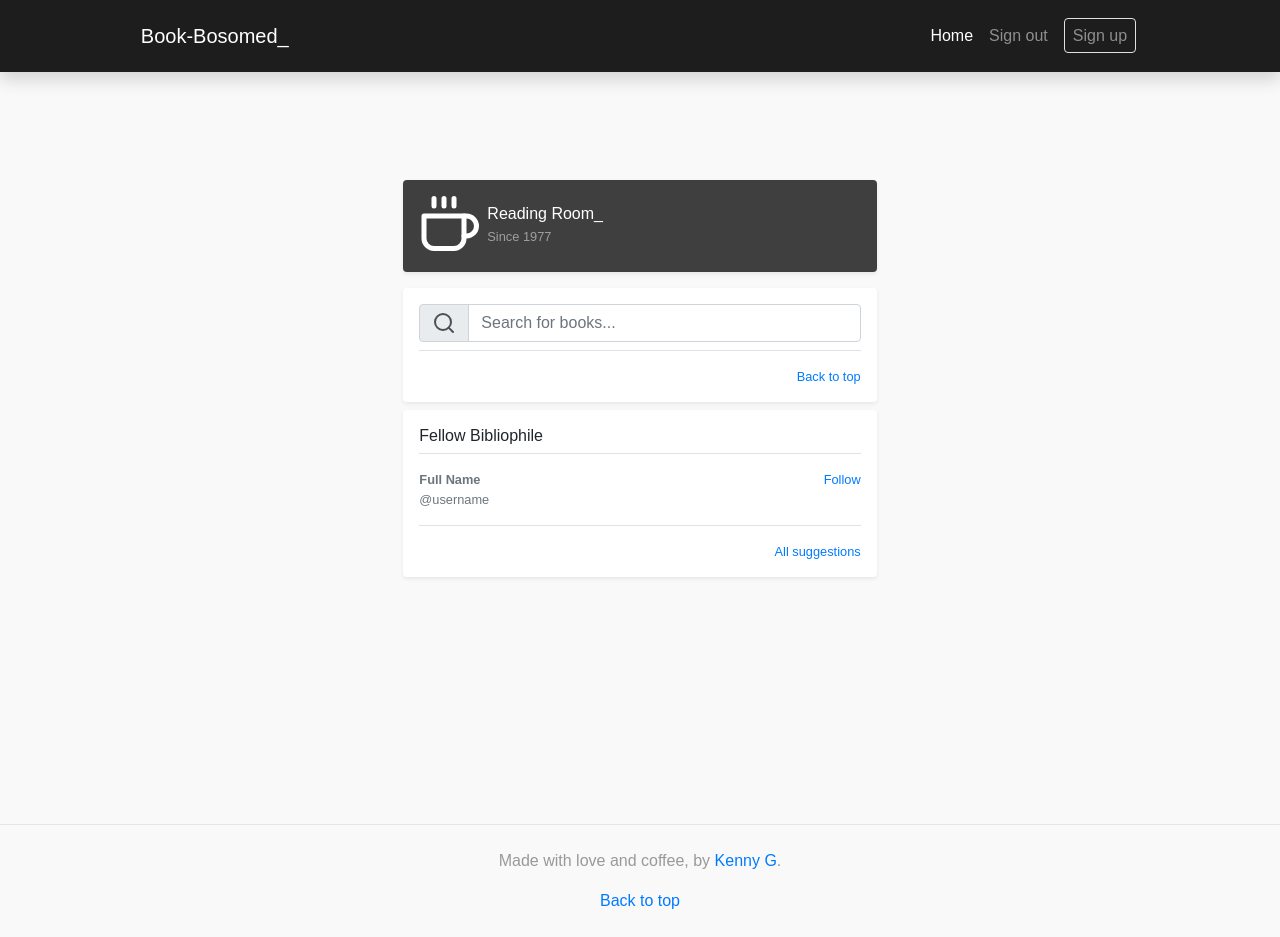
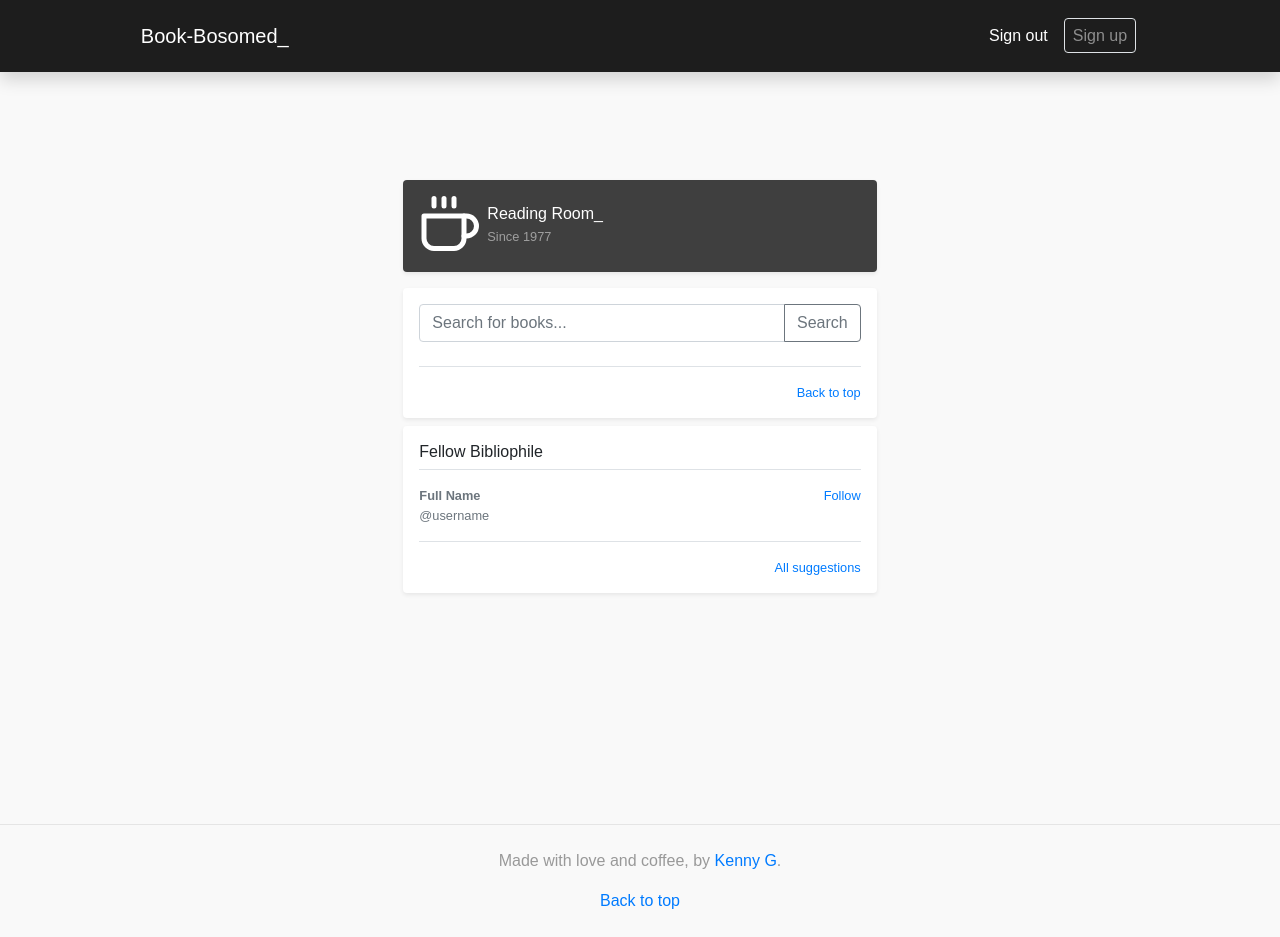
Before and after one commit to KennethYoel/book-bosomed, a Flask app: template templates/search.html in a window 1280 px wide. Run offline with Flask 2, Linux system fonts and the light colour scheme; the template is opened without the code that fills it, so the values that code supplies are empty; some libraries are stand-ins or nearby versions.

Commit message:
updated search.html search bar

```diff
--- a/application.py
+++ b/application.py
@@ -91,7 +91,7 @@ def login():
     # Forget any user_id
     session.clear()
 
-    user_name = (request.form.get("username"),)
+    user_name = request.form.get("username")
 
     # User reached route via POST (as by submitting a form via POST)
     if request.method == "POST":
@@ -141,4 +141,18 @@ def logout():
 def search():
     """Home page for book review site"""
 
-    return render_template("search.html")
+    if 'user_id' in session:
+        # Query for requested book in the database
+        results = request.form.get("search-books")
+        search_books = '%'+results+'%'
+        book_list = db.execute("SELECT * FROM book WHERE title LIKE :title", {"title" : search_books}).fetchall()
+
+        return render_template("search.html", book_list=book_list)
+    else:
+        return render_template("login.html")
+
+@app.route("/book", methods=["POST"])
+def book():
+    """Book Page"""
+
+    return render_template("book.html")
--- a/templates/search.html
+++ b/templates/search.html
@@ -1,7 +1,7 @@
 {% extends "layout.html" %}
 
 {% block title %}
-    Book-Bosomed Search
+    Search für Books
 {% endblock %}
 
 {% block head %}
@@ -22,10 +22,7 @@
         <div class="collapse navbar-collapse" id="navbarCollapse">
         <ul class="navbar-nav ml-auto px-4">
             <li class="nav-item active">
-            <a class="nav-link" href="{{ url_for('index') }}">Home <span class="sr-only">(current)</span></a>
-            </li>
-            <li class="nav-item">
-            <a class="nav-link" href="{{ url_for('logout') }}">Sign out</a>
+            <a class="nav-link" href="{{ url_for('logout') }}">Sign out <span class="sr-only">(current)</span></a>
             </li>
             <li class="nav-item">
             <a class="nav-link" href="{{ url_for('register') }}"><span class="border rounded p-2">Sign up</span></a>
@@ -36,7 +33,7 @@
 {% endblock %}
 
 {% block content %}
-    <main role="main" class="flex-shrink-0 col-md-5 mx-auto h-100">
+    <main role="main" class="flex-shrink-0 col-lg-5 mx-auto h-100">
       <div class="container">
         <div class="d-flex align-items-center p-3 my-3 text-white-50 bg-beluga rounded shadow-sm">
           <span data-feather="coffee" style="width:60px; height:60px; color:white;"></span>
@@ -47,22 +44,22 @@
         </div>
 
         <div class="my-2 p-3 bg-white rounded shadow-sm">
-          <div class="border-bottom pb-2 mb-0">
+          <form action="{{ url_for('search') }}" method="post" class="border-bottom pb-2 mb-0">
             <label class="sr-only">Search for Books</label>
-            <div class="input-group">
-              <div class="input-group-prepend">
-                <span class="input-group-text"><span data-feather="search"></span></span>
+            <div class="input-group mb-3">
+              <input id="search-books" type="text" name="search-books" class="form-control" placeholder="Search for books..." aria-label="Search for books" aria-describedby="search-button" required />
+              <div class="input-group-append">
+                <button class="btn btn-outline-secondary" type="submit" id="search-button">Search</button>
               </div>
-              <input type="text" class="form-control" onkeyup="myFunction()" placeholder="Search for books..." />
             </div>
-          </div>
+          </form>
           {% for items in book_list %}
             <div class="media text-muted pt-3 border-bottom border-gray">
-              <form id="search" action="{{ url_for('search') }}" method="post">
+              <form id="reading-list" action="{{ url_for('book') }}" method="post">
                 <p class="media-body pb-3 mb-0 small lh-125">
                   <input type="hidden" name="book_id" value="{{ items.id }}" />
-                  <a href="#" onclick="document.getElementById('search').submit();"><strong class="d-block">{{ items.name|e }}</strong></a>
-                  #{{ items.id|e }} reviewed by {{ items.users_id|e }}
+                  <a href="#" onclick="document.getElementById('reading-list').submit();"><strong class="d-block">{{ items.title|e }}</strong></a>
+                  {{ items.author|e }} ISBN : {{ items.isbn|e }}
                 </p>
               </form>
             </div>
```
Also changed, not shown: 2 other files.
